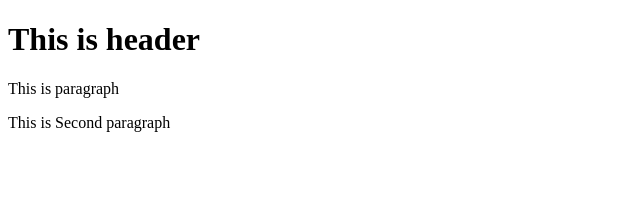
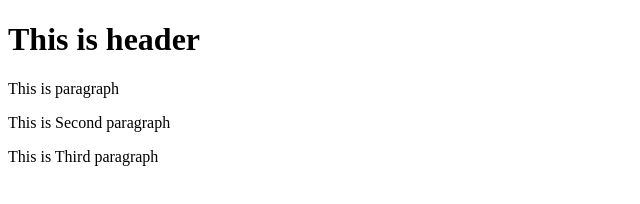
Before and after one commit to varungontla/git-test, a website: page index.html in a window 1280 px wide. Shown: the whole page, without its empty margins (0-640 px from the left). Drawn offline with Linux system fonts and the light colour scheme.

Commit message:
Fourth Commit

```diff
--- a/index.html
+++ b/index.html
@@ -9,5 +9,6 @@
     <h1>This is header</h1>
     <p>This is paragraph</p>
     <p>This is Second paragraph</p>
+    <p>This is Third paragraph</p>
   </body>
 </html>
```
Also changed, not shown: package.json (added, +24 -0 lines), 2 other files.
